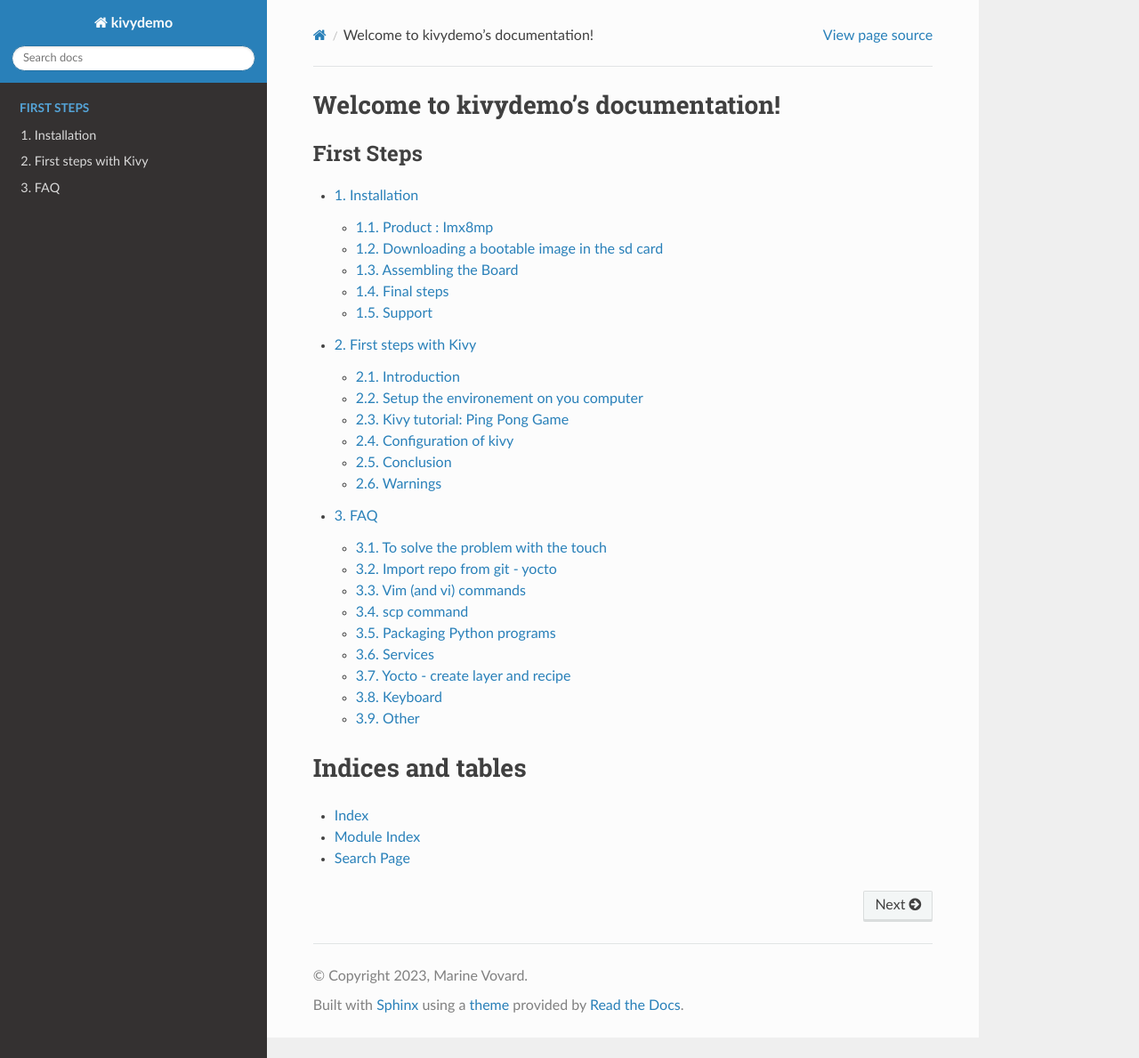
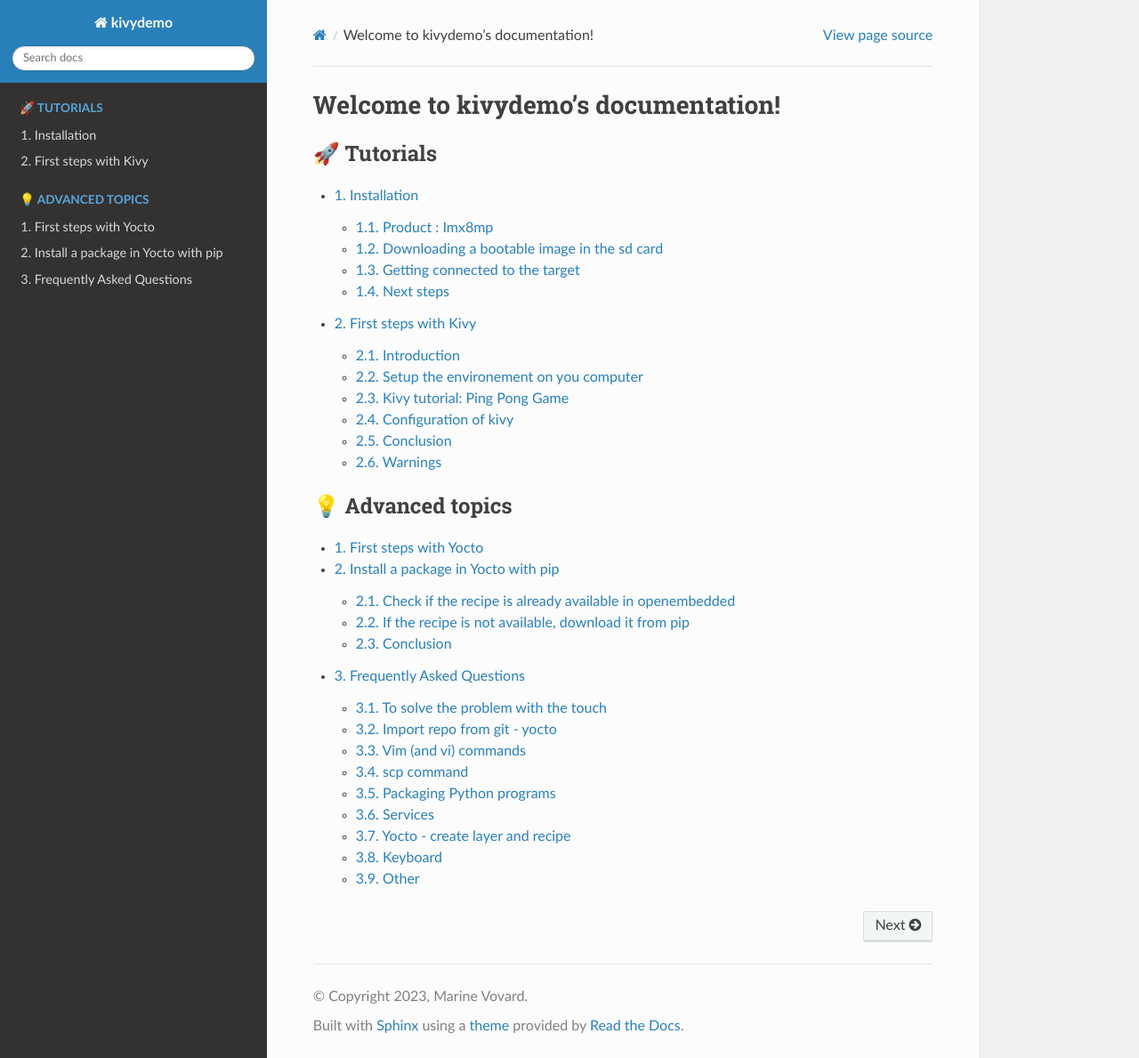
Before and after one commit to phytec/kivy-demo, a Sphinx documentation site: the page built from doc/index.rst, in a window 1280 px wide and 1189 px high. Shown: the whole window at 89% size. Built offline with Sphinx 7.4.7 and the Read the Docs theme 2.0.0, drawn with Linux system fonts in a browser that asks for light colours; some of the changed lines change nothing that is shown.

Commit message:
📝 🚚 Move files and split section

```diff
--- /dev/null
+++ b/doc/advanced/first-steps-yocto.rst
@@ -0,0 +1,4 @@
+First steps with Yocto
+======================
+
+I need to keep the most intersting part of the offical documentation here !
--- /dev/null
+++ b/doc/advanced/yocto-pip.rst
@@ -0,0 +1,66 @@
+Install a package in Yocto with pip
+===================================
+
+You project is going well and your application is beautiful, but you want to add this new wonderful package for your project.
+It's not a big deal in your computer, you just have to use `pip install` and voilà !
+
+It is however important to know that if you want to customize your own image while keeping it small, you can add a package using Yocto.
+To do that make sure you understand the following before continuing: first steps with yocto.
+
+If you follow that, you normaly have your yocto folder installed.
+
+For more information, please check this page and this page (official pages).
+
+Check if the recipe is already available in openembedded
+--------------------------------------------------------
+
+That's the simplest option, believe me ! (Make an example with something that work in real life!)
+
+You need to check a few things first:
+* what version of Yocto are you using ?
+
+To do that do ... [idk yet how to know which version you are using, but probably in a config file no ?]
+
+Then go to the following website to check if a recipe already exist.
+
+You can also check if it is installed by going into the folder sources/meta-openembedded/python/...
+
+Once there, you can check if you lib is available with the following command on linux:
+find -name "*my-lib*".
+
+If you have some result, then it's a good sign. You first need to find the file with the extension .bb (for example kivy.bb).
+Keep the first part of file (for example if you have my-lib_0.1.2.bb you need to select my-lib) and add to your conf/local.conf file:
+IMAGE_INSTALL += python3-my-lib
+
+And then, bake the image first using the recipe name and finally the name of the full image.
+
+You are now ready to import this new lib on your target !
+
+If the recipe is not available, download it from pip
+----------------------------------------------------
+
+First, you need to create a new recipe in your layer. If you don't have a layer, please check this part [link here].
+
+To create a new recipe:
+
+1. Go check on pip the version you need for your project (warning: be careful of the version of your other lib and python version on the target)
+2. Name you file mylib_version.bb
+3. Add the following (code of a bb recipe for pip)
+
+To get the tag, you need to go in pip and get that here.
+
+4. Check the dependencies needed for you lib and add them in yocto
+5. Try to bake the recipe
+
+If everything is working fine, that's great.
+
+Otherwise, here are some possible issues:
+
+- problem with the setup file (method to fix it) - how to do a patch !
+- problem of dependencies
+
+Conclusion
+----------
+
+Installing the package library directly from Yocto can free some space not available because of pip.
+There are other methods to add python package such as this or this.
--- a/doc/faq.rst
+++ b/doc/faq.rst
@@ -1,5 +1,5 @@
-FAQ
-===
+Frequently Asked Questions
+==========================
 
 
 To solve the problem with the touch
--- a/doc/index.rst
+++ b/doc/index.rst
@@ -10,17 +10,25 @@
 
 .. toctree::
    :maxdepth: 2
-   :caption: First Steps
+   :caption: 🚀 Tutorials
    :numbered:
 
-   installation
-   first-steps-kivy
+   tutorials/installation
+   tutorials/first-steps-kivy
+
+.. toctree::
+   :maxdepth: 2
+   :caption: 💡 Advanced topics
+   :numbered:
+
+   advanced/first-steps-yocto
+   advanced/yocto-pip
    faq
 
 
-Indices and tables
-==================
+.. Indices and tables
+.. ==================
 
-* :ref:`genindex`
-* :ref:`modindex`
-* :ref:`search`
+.. * :ref:`genindex`
+.. * :ref:`modindex`
+.. * :ref:`search`
--- a/doc/installation.rst
+++ /dev/null
@@ -1,119 +0,0 @@
-Installation
-============
-
-Product : Imx8mp
------------------
-
-The first step is to setup the device. For that you need:
-
-* SD Card (and an adaptator if needed for your computer)
-* power adapter +24V
-* Ethernet cable
-* USB-A to USB-B Micro Cable
-* [optional] USB camera (WebCam)
-
-For the display, you have two choices:
-
-* HDMI cable with basic screen
-* LVSD screen with cables
-
-To see how to connect the cables, please refer to `this document for the i.MX8MP product <https://www.phytec.de/fileadmin/phytec_base/images/01-Produkte/Component-Placement/L1025e.A0-phyBOARD-Pollux_iMX8M-Plus_web.pdf>`_.
-
-#. Connect the USB cable to your host PC and the Debug FTDI (X1).
-#. Set the Boot Mode DIP Switch (S3) to SD Card (Figure 1).
-#. Insert the USB drive into the host PC.
-#. Power up the phyCORE-i.MX 8M Plus.
-#. Connect the power adapter (+24 V DC) to the power supply connector (X23).
-#. Turn your power supply on.
-
-.. image:: images/board-front.png
-  :width: 600
-  :alt: board-front
-  :align: center
-
-
-Downloading a bootable image in the sd card
---------------------------------------------
-
-The first step is to download the image. To do that use the following command:
-
-.. code-block:: bash
-
-    wget my_image_url.de
-
-You should have in your folder a file named :code:`my_image_url`.
-
-Everything you need for this tutorial is installed on this image already.
-If you want to personalize this image or add new package using yocto, you see how to do it with First steps with Yocto (link).
-
-Once the file download on your computer, you need to copy it on the sd card.
-To do that, you first need to find the name of your sd card.
-
-On linux, you have two ways to find the name of your sd card: :code:`dmseg` or :code:`other method`.
-
-Once you have the name of your sd card, you need to unmount the partitions. The name of partitions is as follow `/dev/mysdcard0p1` with `p1` indicating the first partition.
-To unmount a partition use the following command:
-
-.. code-block:: bash
-
-    unmount /dev/mysdcard0p1
-
-Once **ALL** you partitons are removed, you can copy the image, you can copy it using the dd command:
-
-.. code-block:: bash
-
-    dd command
-
-.. warning:: the warning in the documentation
-
-
-Your SD Card is now ready to be used !
-
-Assembling the Board
----------------------
-
-You need to connect the following:
-
-* the serial cable with your computer
-* the power cable to the board
-* the ethernet cable to your computer (to use ssh connection between the two devices)
-
-Add image or gif here to show how to do that !
-
-Final steps
-------------
-
-Add the sd card to the board and power it.
-You should see the Linux Logo and then the kivy demo starting.
-
-If you want to connect to the target (the board) you can do that via the serial connection.
-
-First, install tio with the following command:
-
-.. code-block:: bash
-
-    sudo apt install tio
-
-
-Then launch:
-
-.. code-block:: bash
-
-    tio /dev/ttyUSB<num>
-
-You need to replace the <num> part by the good USB number.
-
-You should then access the board and be able to the the following line
-    First line on the board
-
-The password is `root` when developping.
-
-You can then play with your device !
-
-You can for example try: python3, import kivy.
-
-Support
---------
-
-If you have any question or something is not working, please contact us at the email adresse
-We would also very much appreciate your feedback on this documentation. You can give it to use using the following link:
--- /dev/null
+++ b/doc/tutorials/installation.rst
@@ -0,0 +1,147 @@
+Installation
+============
+
+Product : Imx8mp
+-----------------
+
+The first step is to setup the device. For that you need:
+
+* SD Card (and an adaptator if needed for your computer)
+* power adapter +24V
+* Ethernet cable
+* USB-A to USB-B Micro Cable
+* [optional] USB camera (WebCam)
+
+For the display, you have two choices:
+
+* HDMI cable with basic screen
+* LVSD screen with cables
+
+To setup the board, do the following :
+
+#. Connect the USB cable to your host PC and the Debug FTDI (X1).
+#. Set the Boot Mode DIP Switch (S3) to "SD Card" (Figure 1).
+#. Insert the USB drive into the host PC.
+#. Power up the phyCORE-i.MX 8M Plus.
+#. Connect the power adapter (+24 V DC) to the power supply connector (X23).
+#. Turn your power supply on.
+
+.. image:: ../images/board-front.png
+  :width: 600
+  :alt: board-front
+  :align: center
+
+For more information on how to connect the cables, please refer to `this document for the i.MX8MP product <https://www.phytec.de/fileadmin/phytec_base/images/01-Produkte/Component-Placement/L1025e.A0-phyBOARD-Pollux_iMX8M-Plus_web.pdf>`_.
+
+
+Downloading a bootable image in the sd card
+--------------------------------------------
+
+The first step is to download the image. To do that use the following command:
+
+.. code-block:: bash
+
+    wget my_image_url.de
+
+You should have in your folder a file named :code:`my_image_url`.
+
+Everything you need for this tutorial is installed on this image already.
+If you want to personalize the image or add new package using yocto, you see how to do it with First steps with Yocto (link).
+
+Once the file download on your computer, you need to copy it on the sd card.
+To do that, you first need to find the name of your sd card.
+
+On linux, you have two ways to find the name of your sd card: :code:`dmseg` or :code:`other method`.
+
+Once you have the name of your sd card, you need to unmount the partitions. The name of partitions is as follow `/dev/mysdcard0p1` with `p1` indicating the first partition.
+To unmount a partition use the following command:
+
+.. code-block:: bash
+
+    unmount /dev/mysdcard0p1
+
+Once **ALL** you partitons are removed, you can copy the image, you can copy it using the dd command:
+
+.. code-block:: bash
+
+    dd command
+
+.. warning:: the warning in the documentation
+
+
+Your SD Card is now ready to be used !
+
+Getting connected to the target
+-------------------------------
+
+Serial connection
+*****************
+
+Add the sd card to the board and power it.
+You should see the Linux Logo and then the kivy demo starting.
+
+If you want to connect to the target (the board) you can do that via the serial connection.
+
+First, install tio with the following command:
+
+.. code-block:: bash
+
+    sudo apt install tio
+
+
+Then launch:
+
+.. code-block:: bash
+
+    tio /dev/ttyUSB<num>
+
+You need to replace the <num> part by the good USB number.
+
+You should then access the board and be able to the the following line
+    First line on the board
+
+The password is `root` when developping.
+
+You can then play with your device !
+
+Ethernet connection
+*******************
+
+We recommend disconnecting your host-PC from any other network, because a peer to-peer
+connection from your PC to the phyCORE-i.MX 8M Mini Plus will be established.
+1. Connect your preferred Ethernet interface on your PC with RJ45 connector X8 (ETH1)
+on the phyCORE-i.MX 8M Plus using the included Ethernet cable.
+2. Configure the IP-settings on your host platform in Ubuntu:
+• In the Unity-panel (left side of your desktop) click on the Ubuntu logo (topmost icon).
+• The Ubuntu dashboard will open; enter System Settings in the search field (you will
+see the corresponding icon showing up already during typing of the search string).
+• Open System Settings and click on the Network icon.
+• Select the physical interface to which you have connected the Ethernet cable
+(if you have more than one network in the list) and click on Options.
+• Select the IPv4Settings (E) tab and choose Manual (F) in the Method drop down box.
+• Click Add (G) and enter the IP address 192.168.3.10 (H) and 255.255.255.0
+as subnet mask (I) and 192.168.3.10 as gateway (J).
+• Last, click on Save (K) to save these connection settings and close the windows.
+You are now ready to test the Ethernet network connection.
+3. Click on the SSH for Target icon (L) on your desktop. A console window will open and
+you will see an authentication question. Type yes and press Enter.
+You are now connected to the target
+(M). Congratulations!
+
+If you do not see the user login, check the Ethernet connection between the target
+and the host. Be sure that you have configured the network adapter in the virtual
+machine configuration correct.
+
+Maybe try to ping to be sure everything is working fine !
+
+Next steps
+----------
+
+You can for example try: python3, import kivy.
+And follow how to download the image with kivy and play with it.
+
+.. Support
+.. --------
+
+.. If you have any question or something is not working, please contact us at the email adresse
+.. We would also very much appreciate your feedback on this documentation. You can give it to us using the following link:
```
Also changed, not shown: doc/tutorials/first-steps-kivy.rst (renamed from doc/first-steps-kivy.rst).
